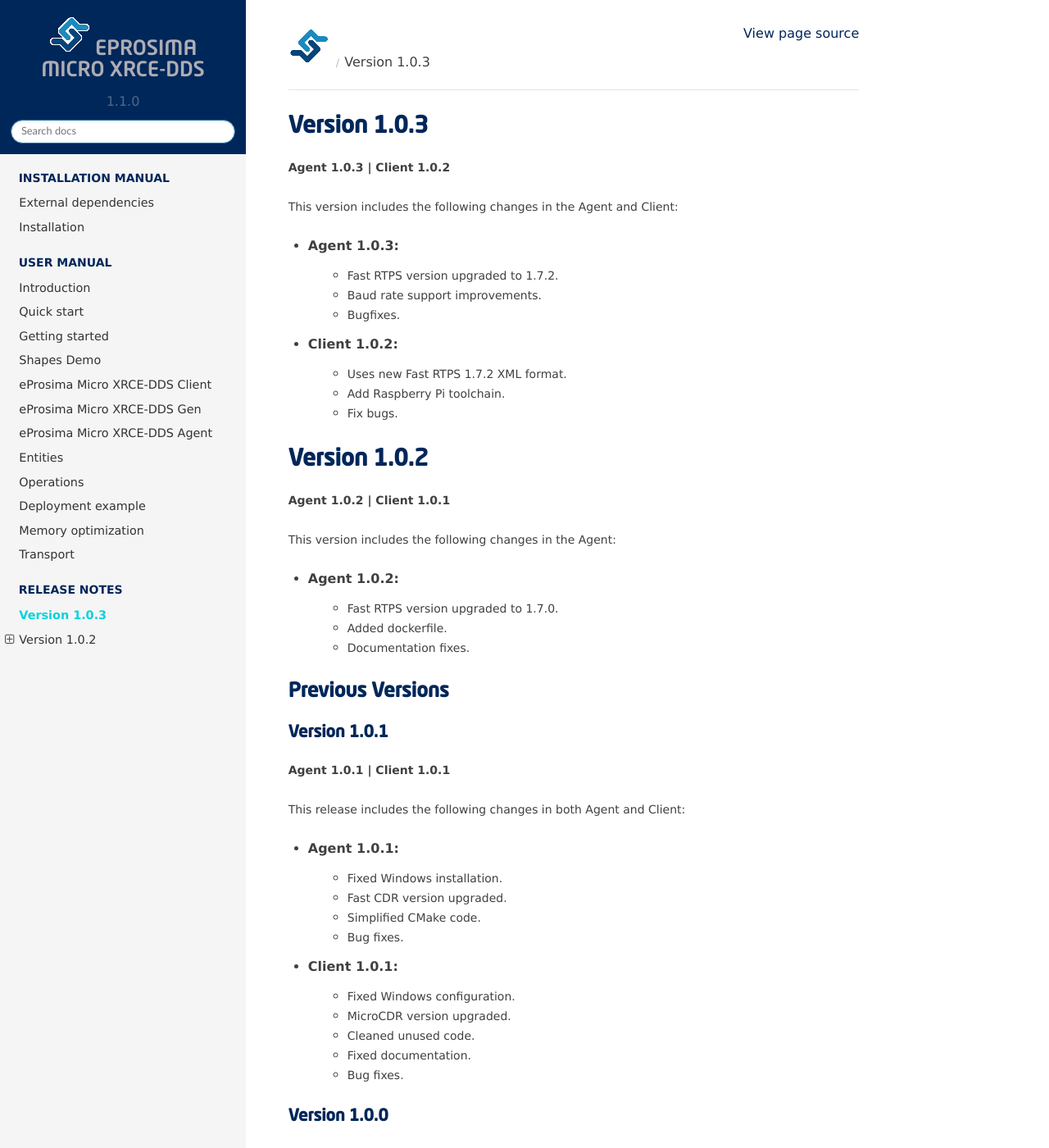
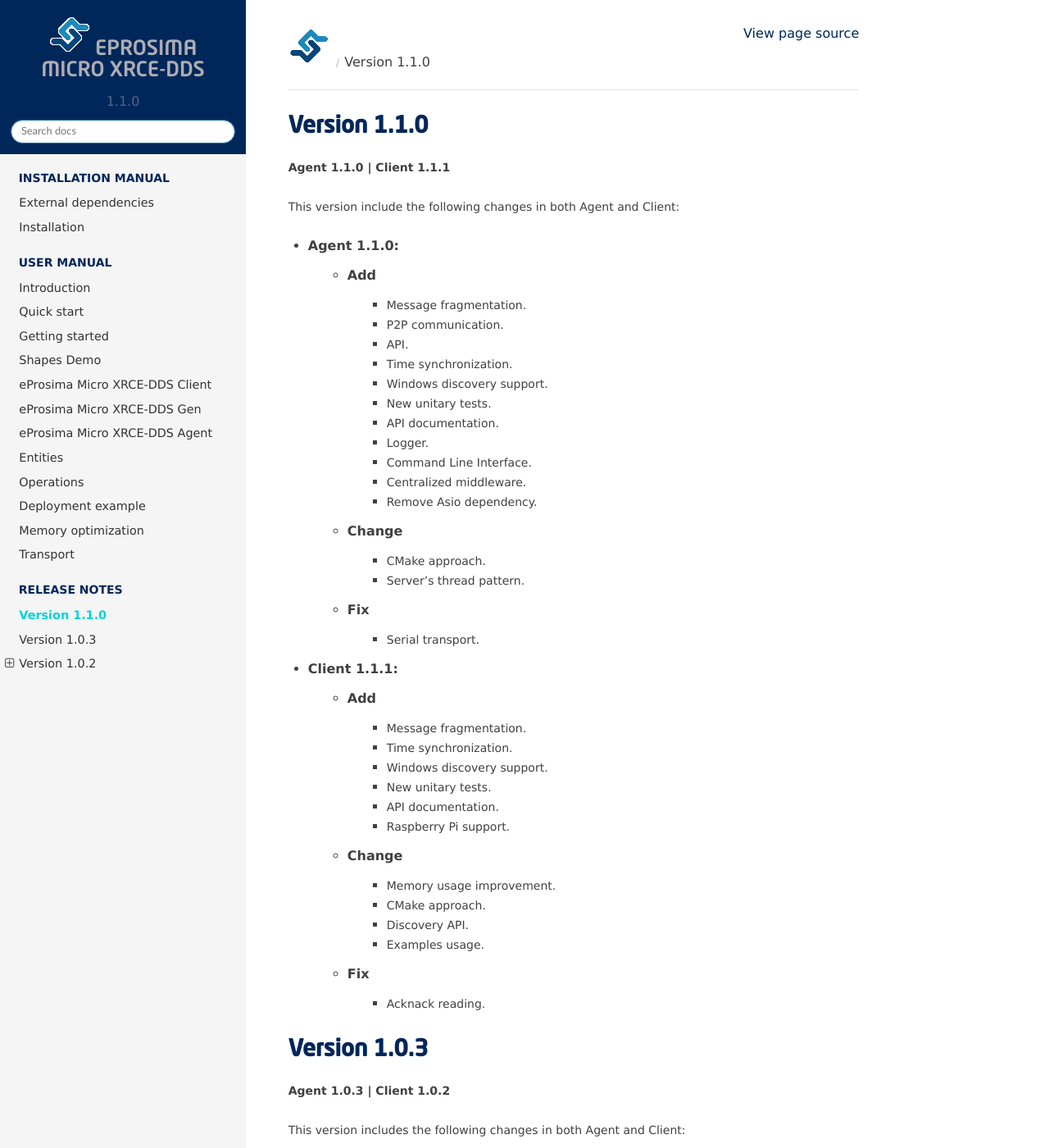
Before and after one commit to eProsima/Micro-XRCE-DDS-docs, a Sphinx documentation site: the page built from docs/notes.rst, in a window 1280 px wide and 1400 px high. Shown: the whole window at 82% size. Built offline with Sphinx 7.4.7 and the Read the Docs theme 2.0.0, drawn with Linux system fonts in a browser that asks for light colours.

Commit message:
Refs #5581. Update notes.

```diff
--- a/docs/notes.rst
+++ b/docs/notes.rst
@@ -1,9 +1,51 @@
+Version 1.1.0
+=============
+
+**Agent 1.1.0 | Client 1.1.1**
+
+This version include the following changes in both Agent and Client:
+
+* Agent 1.1.0:
+    * Add
+        * Message fragmentation.
+        * P2P communication.
+        * API.
+        * Time synchronization.
+        * Windows discovery support.
+        * New unitary tests.
+        * API documentation.
+        * Logger.
+        * Command Line Interface.
+        * Centralized middleware.
+        * Remove Asio dependency.
+    * Change
+        * CMake approach.
+        * Server's thread pattern.
+    * Fix
+        * Serial transport.
+
+* Client 1.1.1:
+    * Add
+        * Message fragmentation.
+        * Time synchronization.
+        * Windows discovery support.
+        * New unitary tests.
+        * API documentation.
+        * Raspberry Pi support.
+    * Change
+        * Memory usage improvement.
+        * CMake approach.
+        * Discovery API.
+        * Examples usage.
+    * Fix
+        * Acknack reading.
+
 Version 1.0.3
 =============
 
 **Agent 1.0.3 | Client 1.0.2**
 
-This version includes the following changes in the Agent and Client:
+This version includes the following changes in both Agent and Client:
 
 * Agent 1.0.3:
     * Fast RTPS version upgraded to 1.7.2.
```
